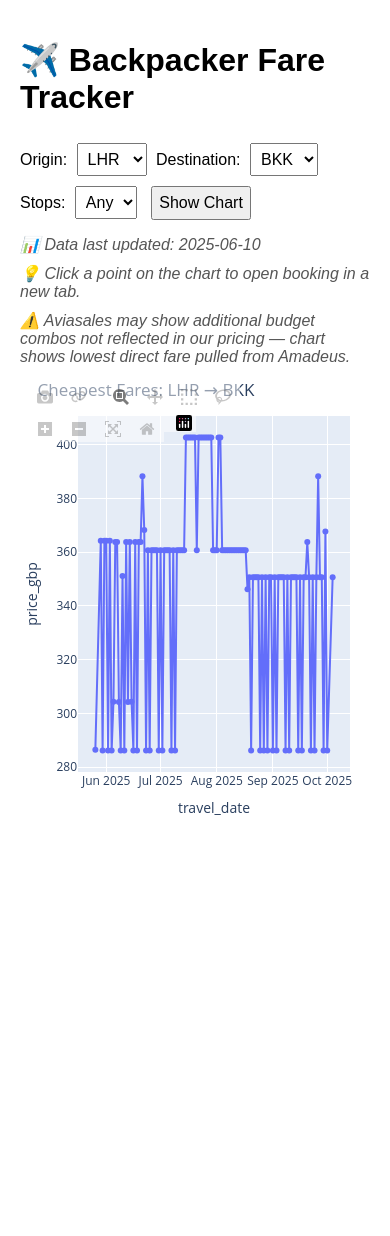
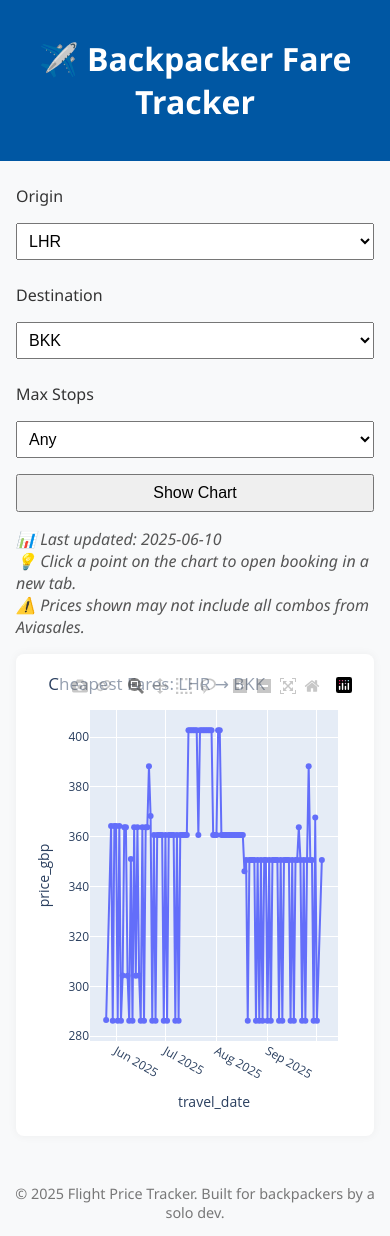
Before and after one commit to bnoble26/flight-price-tracker, a Flask app: page / in a window 390 px wide. Before the commit the page ends 815 px from the top, so only its background shows below. Run offline with Flask 3, Linux system fonts and the light colour scheme; some libraries are stand-ins or nearby versions.

Commit message:
Polished responsive UI

```diff
--- a/templates/index.html
+++ b/templates/index.html
@@ -1,33 +1,106 @@
 <!DOCTYPE html>
-<html>
+<html lang="en">
 <head>
+  <meta charset="UTF-8">
+  <meta name="viewport" content="width=device-width, initial-scale=1.0">
   <title>Flight Price Tracker</title>
   <script src="https://cdn.plot.ly/plotly-latest.min.js"></script>
   <style>
-        body { font-family: Arial, sans-serif; max-width: 900px; margin: auto; padding: 20px; }
-        select, button { padding: 6px; font-size: 16px; margin: 5px; }
-        .info { font-style: italic; color: #555; margin: 10px 0; }
+    :root {
+      --primary-color: #0057a3;
+      --bg-color: #f8f9fa;
+      --text-color: #333;
+      --accent-color: #e9ecef;
+    }
+
+    body {
+      margin: 0;
+      font-family: 'Segoe UI', Tahoma, Geneva, Verdana, sans-serif;
+      background: var(--bg-color);
+      color: var(--text-color);
+    }
+
+    header {
+      background: var(--primary-color);
+      color: white;
+      padding: 1rem;
+      text-align: center;
+    }
+
+    .container {
+      max-width: 960px;
+      margin: auto;
+      padding: 1rem;
+    }
+
+    form {
+      display: flex;
+      flex-wrap: wrap;
+      gap: 1rem;
+      justify-content: space-between;
+      margin-bottom: 1rem;
+    }
+
+    form label {
+      flex: 1 1 100%;
+      margin-top: 0.5rem;
+    }
+
+    form select, form button {
+      flex: 1 1 calc(33% - 1rem);
+      padding: 0.5rem;
+      font-size: 1rem;
+    }
+
+    .info {
+      font-style: italic;
+      color: #555;
+      margin: 1rem 0;
+    }
+
+    #chart-container {
+      background: white;
+      padding: 1rem;
+      border-radius: 8px;
+      box-shadow: 0 0 10px rgba(0,0,0,0.05);
+    }
+
+    footer {
+      margin-top: 2rem;
+      text-align: center;
+      font-size: 0.9rem;
+      color: #777;
+    }
+
+    @media (max-width: 768px) {
+      form select, form button {
+        flex: 1 1 100%;
+      }
+    }
   </style>
 </head>
 <body>
+  <header>
     <h1>✈️ Backpacker Fare Tracker</h1>
+  </header>
 
+  <div class="container">
     <form method="POST">
-        <label for="origin">Origin:</label>
+      <label for="origin">Origin</label>
       <select name="origin">
         {% for o in origins %}
           <option value="{{ o }}" {% if o == origin %}selected{% endif %}>{{ o }}</option>
         {% endfor %}
       </select>
 
-        <label for="destination">Destination:</label>
+      <label for="destination">Destination</label>
       <select name="destination">
         {% for d in destinations %}
           <option value="{{ d }}" {% if d == destination %}selected{% endif %}>{{ d }}</option>
         {% endfor %}
       </select>
 
-        <label for="stops">Stops:</label>
+      <label for="stops">Max Stops</label>
       <select name="stops">
         <option value="">Any</option>
         {% for s in stops %}
@@ -38,11 +111,16 @@
       <button type="submit">Show Chart</button>
     </form>
 
-    <p class="info">📊 Data last updated: {{ last_scrape }}</p>
-    <p class="info">💡 Click a point on the chart to open booking in a new tab.</p>
-    <p class="info">⚠️ Aviasales may show additional budget combos not reflected in our pricing — chart shows lowest direct fare pulled from Amadeus.</p>
+    <p class="info">📊 Last updated: {{ last_scrape }}<br>
+      💡 Click a point on the chart to open booking in a new tab.<br>
+      ⚠️ Prices shown may not include all combos from Aviasales.</p>
 
     <div id="chart-container">{{ chart | safe }}</div>
+  </div>
+
+  <footer>
+    <p>&copy; {{ last_scrape[:4] }} Flight Price Tracker. Built for backpackers by a solo dev.</p>
+  </footer>
 
   <script>
     document.addEventListener('DOMContentLoaded', function () {
@@ -58,7 +136,7 @@
         const day = String(d.getDate()).padStart(2, '0');
         const month = String(d.getMonth() + 1).padStart(2, '0');
 
-                const url = `https://www.aviasales.com/search/${origin}${day}${month}${destination}1?marker=${marker}&currency=GBP`;
+        const url = `https://www.aviasales.com/search/${origin}${day}${month}${destination}1?marker=${marker}&currency=gbp`;
         window.open(url, "_blank");
       });
     });
```
Lines whose indentation alone changed are shown as unchanged.
